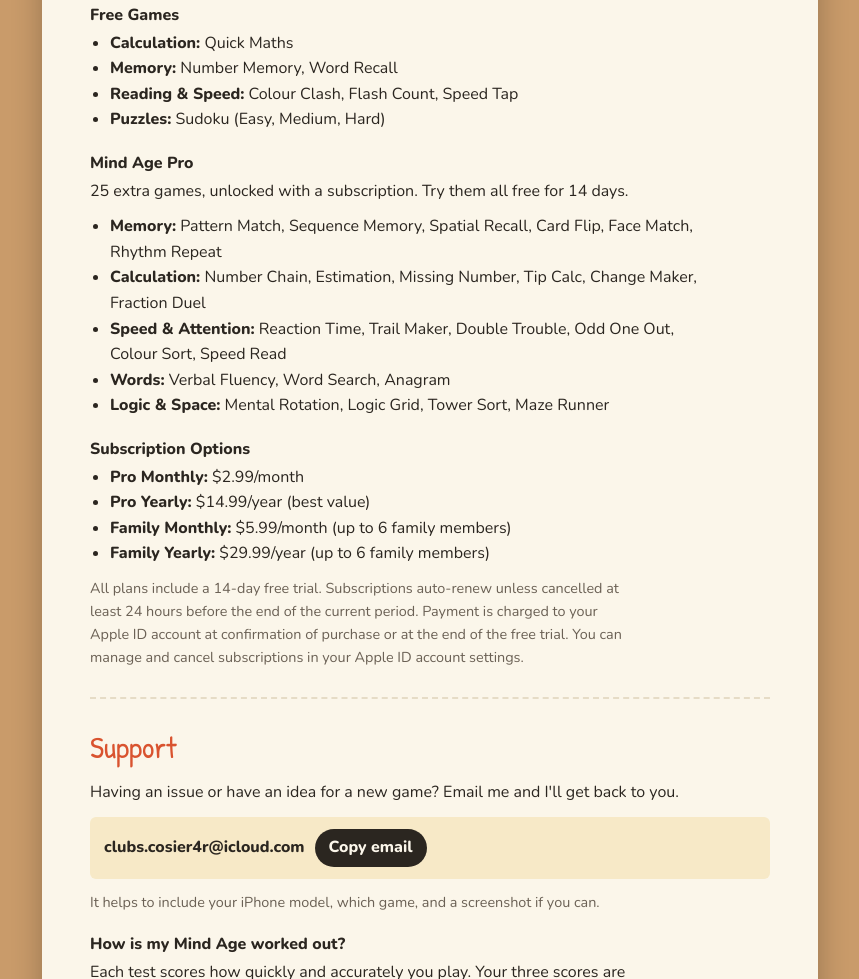
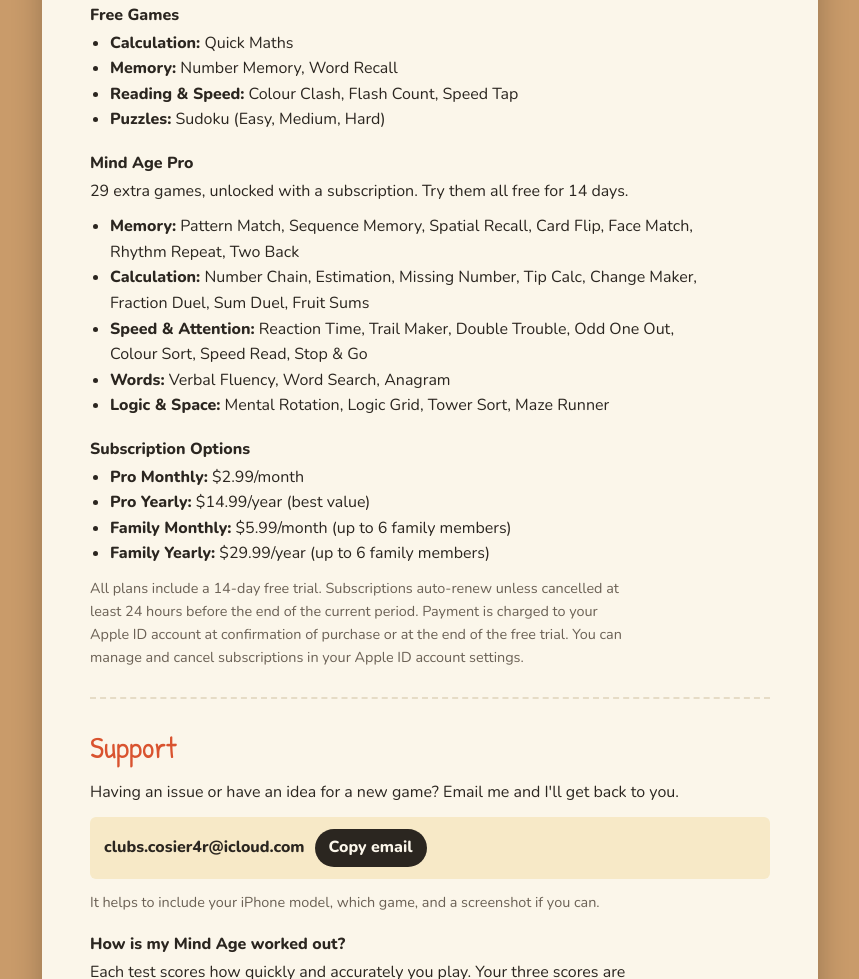
Before and after one commit to BDeclan-Studios/BDeclan-Studios, a plain HTML site: page mind-age/index.html in a window 1280 px wide. Shown: the part 722-1701 px from the top of the page, without its empty margins (210-1069 px from the left). Drawn offline with nearby package versions, Linux system fonts and the light colour scheme.

Commit message:
Mind Age page: list all 29 Pro games
Co-Authored-By: Claude Opus 5.5 <noreply@anthropic.com>
Claude-Session: https://claude.ai/code/session_01DVxxFVyv7LLahCvu32FmWz

```diff
--- a/mind-age/index.html
+++ b/mind-age/index.html
@@ -73,11 +73,11 @@
       <li><strong>Puzzles:</strong> Sudoku (Easy, Medium, Hard)</li>
     </ul>
     <h3>Mind Age Pro</h3>
-    <p>25 extra games, unlocked with a subscription. Try them all free for 14 days.</p>
+    <p>29 extra games, unlocked with a subscription. Try them all free for 14 days.</p>
     <ul>
-      <li><strong>Memory:</strong> Pattern Match, Sequence Memory, Spatial Recall, Card Flip, Face Match, Rhythm Repeat</li>
-      <li><strong>Calculation:</strong> Number Chain, Estimation, Missing Number, Tip Calc, Change Maker, Fraction Duel</li>
-      <li><strong>Speed &amp; Attention:</strong> Reaction Time, Trail Maker, Double Trouble, Odd One Out, Colour Sort, Speed Read</li>
+      <li><strong>Memory:</strong> Pattern Match, Sequence Memory, Spatial Recall, Card Flip, Face Match, Rhythm Repeat, Two Back</li>
+      <li><strong>Calculation:</strong> Number Chain, Estimation, Missing Number, Tip Calc, Change Maker, Fraction Duel, Sum Duel, Fruit Sums</li>
+      <li><strong>Speed &amp; Attention:</strong> Reaction Time, Trail Maker, Double Trouble, Odd One Out, Colour Sort, Speed Read, Stop &amp; Go</li>
       <li><strong>Words:</strong> Verbal Fluency, Word Search, Anagram</li>
       <li><strong>Logic &amp; Space:</strong> Mental Rotation, Logic Grid, Tower Sort, Maze Runner</li>
     </ul>
```
